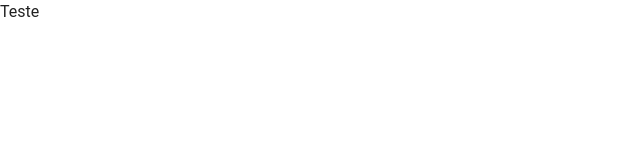
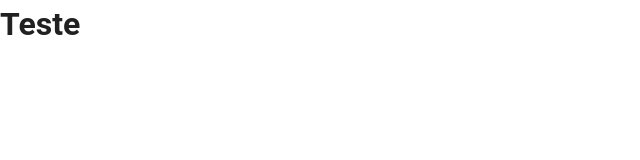
Before and after one commit to gbayres/djavue-front-nuxt, a Nuxt app: page / in a window 1280 px wide. Shown: the top 160 px of the page, without its empty margins (0-640 px from the left). Built offline with nearby package versions, Linux system fonts and the light colour scheme.

Commit message:
created pages structure

```diff
--- a/app.vue
+++ b/app.vue
@@ -1,8 +1,7 @@
 <template>
   <NuxtLayout>
     <v-app>
-      <p>Teste</p>
-      <!-- <NuxtPage /> -->
+      <NuxtPage />
     </v-app>
   </NuxtLayout>
 </template>
--- /dev/null
+++ b/pages/index.vue
@@ -0,0 +1,3 @@
+<template>
+    <h1>Teste</h1>
+</template>
```
